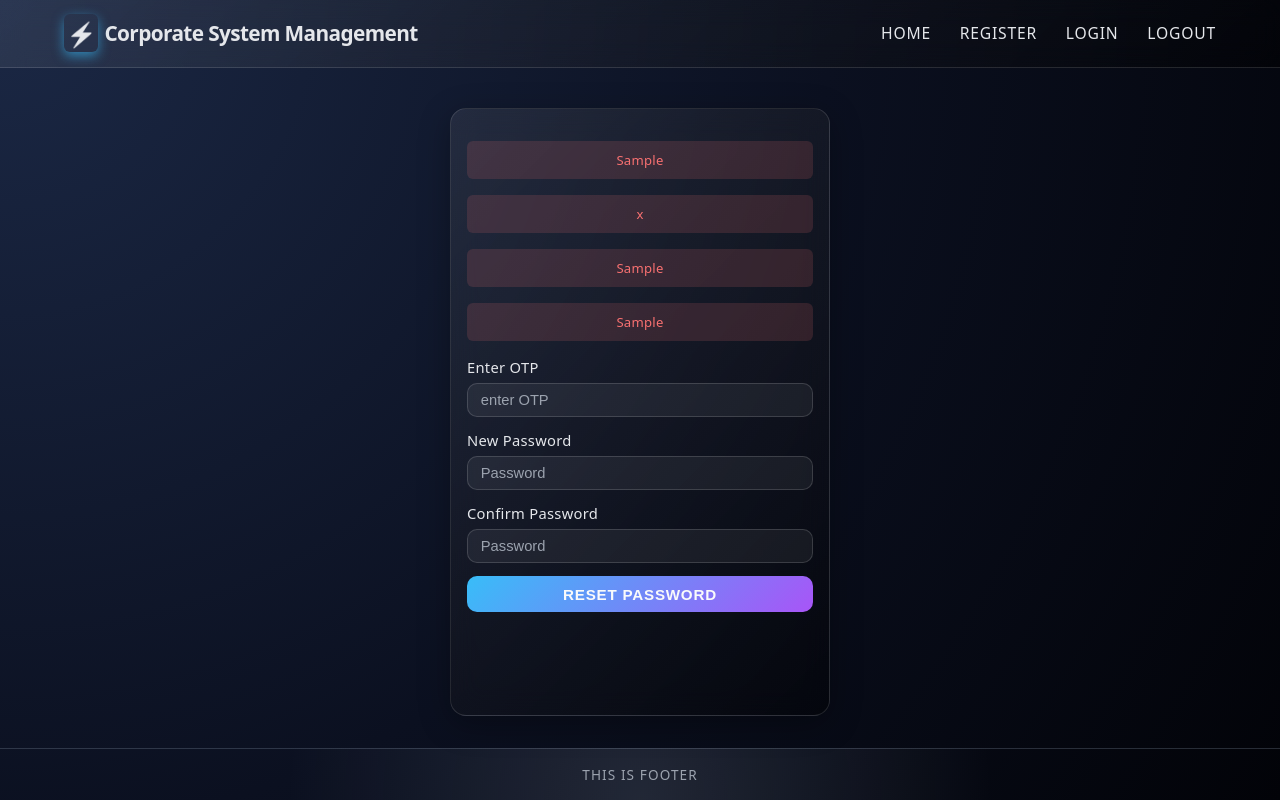
After one commit to guptavaishali628/Django--Dynamic-Project-based-on-Corporate-Field-, a Django app: template project/app/templates/reset.html in a window 1280 px wide. The commit adds this page. Run offline with Django 5.2, Linux system fonts and the light colour scheme; the template is opened without the code that fills it: most values are stand-ins (such as "Sample title", 1, 10 or a date in 2020).

Commit message:
add forget password functionality

```diff
--- a/project/app/static/css/login.css
+++ b/project/app/static/css/login.css
@@ -1,11 +1,11 @@
 /* Form Container - Compact like Register */
- form {
+form {
   background: linear-gradient(135deg, rgba(255, 255, 255, 0.08), rgba(0, 0, 0, 0.4));
   backdrop-filter: blur(14px);
   -webkit-backdrop-filter: blur(14px);
   border: 1px solid rgba(255, 255, 255, 0.12);
   border-radius: 16px;
-  padding: 1.5rem;
+  padding: 1rem;
   width: 100%;
   max-width: 380px;
   box-shadow: 0 8px 32px rgba(0, 0, 0, 0.3);
@@ -45,15 +45,19 @@ input:focus {
   box-shadow: 0 0 0 3px rgba(56, 189, 248, 0.1);
 }
 
-/* Error Messages */
-form p {
+/* Error Messages - ONLY error messages (not .login-p) */
+form p:not(.login-p) {
   color: #f87171 !important;
   font-size: 0.82rem;
-  margin: -0.6rem 0 0.8rem 0;
+  margin: 1rem 0;
   font-weight: 500;
   letter-spacing: 0.02em;
   text-align: center;
+  background: rgba(248, 113, 113, 0.15);
+  padding: 10px;
+  border-radius: 6px;
 }
+
 
 /* Submit Button */
 button {
@@ -82,7 +86,7 @@ button:active {
 }
 
 /* Forget Password Link */
-a {
+form a {
   display: block;
   color: #38bdf8;
   font-size: 0.85rem;
@@ -94,7 +98,7 @@ a {
   margin-top: 0.3rem;
 }
 
-a:hover {
+form a:hover {
   color: #60a5fa;
   text-decoration: underline;
 }
@@ -111,4 +115,31 @@ a:hover {
     padding: 0.7rem 1rem;
     font-size: 0.9rem;
   }
+
+   .login-p {
+    font-size: 0.82rem;
+    margin: 0.8rem 0 0.4rem 0;
+  }
 }
+
+/* Login Paragraph - Register Link */
+form .login-p {
+  color: #d1d5db;
+  font-size: 0.85rem;
+  text-align: center;
+  margin: 1rem 0 0.5rem 0;
+  font-weight: 400;
+  line-height: 1.4;
+}
+
+form .login-p a {
+  color: #38bdf8;
+  font-weight: 500;
+  text-decoration: none;
+  transition: all 0.25s ease;
+}
+
+form .login-p a:hover {
+  color: #60a5fa;
+  text-decoration: underline;
+}
--- a/project/app/templates/login.html
+++ b/project/app/templates/login.html
@@ -12,7 +12,7 @@
 
 {% block content %}
 
-<form action="{% url 'signin' %}" method="post" class="login-form">
+<form action="{% url 'signin' %}" method="post">
 {% csrf_token %}
     {% if Newusermsg %}<p>{{Newusermsg}}</p>{% endif %}
     <label for="email">Email</label>
@@ -21,7 +21,8 @@
     <label for="password">Password</label>
     <input type="password" name="password" placeholder="enter your password">
     <button type="submit">signin</button>
-    <a>forget password?</a>
+    <p class="login-p">if you have not register?<br><a href="{% url 'register' %}">register</a></p>
+    <a href="{% url 'forget_pass' %}">forget password?</a>
 </form>
 
 {% endblock content %}
--- a/project/app/templates/register.html
+++ b/project/app/templates/register.html
@@ -21,7 +21,6 @@
     <input type="email" name="email" placeholder="enter your email">
     {% if Emailmsg %}<p>{{Emailmsg}}</p>{% endif %}
 
-
     <label for="password">Password</label>
     <input type="password" name="password" placeholder="enter strong password">
 
@@ -31,6 +30,8 @@
 
 
     <button type=" submit" name="signup">sign-up</button>
+    <p class="register-p">if you have already register?<a href="{% url 'login' %}" style="margin-left: 6px;">login</a></p>
+
 
 </form>
 {% endblock content %}
--- /dev/null
+++ b/project/app/templates/reset.html
@@ -0,0 +1,34 @@
+{% extends 'index.html' %}
+{% block title %}
+  <title>Reset Password</title>
+{% endblock title %}
+
+{% load static %}
+{% block css %}
+   <link rel="stylesheet" href="{% static 'css/login.css' %}">
+{% endblock css %}
+
+{% block content %}
+<form method="post" action="{% url 'reset' %}">
+    {% csrf_token %}
+
+    {% if successResetmsg %}<p style="color: green;">{{successResetmsg}}</p>{% endif %}
+
+    {% if passMatchmsg %}<p>{{passMatchmsg}}</p>{% endif %}
+
+    {% if invalidOTPmsg %}<p>{{invalidOTPmsg}}</p>{% endif %}
+
+    {% if userExitmsg %}<p>{{userExitmsg}}</p>{% endif %}
+
+    <label>Enter OTP</label>
+    <input type="number" name="v_otp" placeholder="enter OTP">
+
+    <label for="exampleInputPassword1">New Password</label>
+    <input type="password" name="new_pass" placeholder="Password">
+
+    <label for="exampleInputPassword1">Confirm Password</label>
+    <input type="password" name="c_pass" placeholder="Password">
+
+    <button type="submit">Reset Password</button>
+</form>
+{% endblock content %}
--- a/project/project/urls.py
+++ b/project/project/urls.py
@@ -29,6 +29,9 @@ urlpatterns = [
     path('logout/', logout, name='logout'),
     path('signup/', signup, name='signup'),
     path('signin/', signin, name='signin'),
+    path('forget_pass/', forget_pass, name='forget_pass'),
+    path('reset_pass/', reset_pass, name='reset_pass'),
+    path('reset/', reset, name='reset'),
     path('user/',user, name='user'),
     path('aadmin/',aadmin, name='aadmin'),
     path('employee/',employee, name='employee'),
```
Also changed, not shown: project/app/static/css/register.css (+34 -5 lines), project/app/templates/forget_pass.html (+13 -1 lines), project/app/views.py (+65 -0 lines), project/project/settings.py (+13 -0 lines), project/db.sqlite3.
